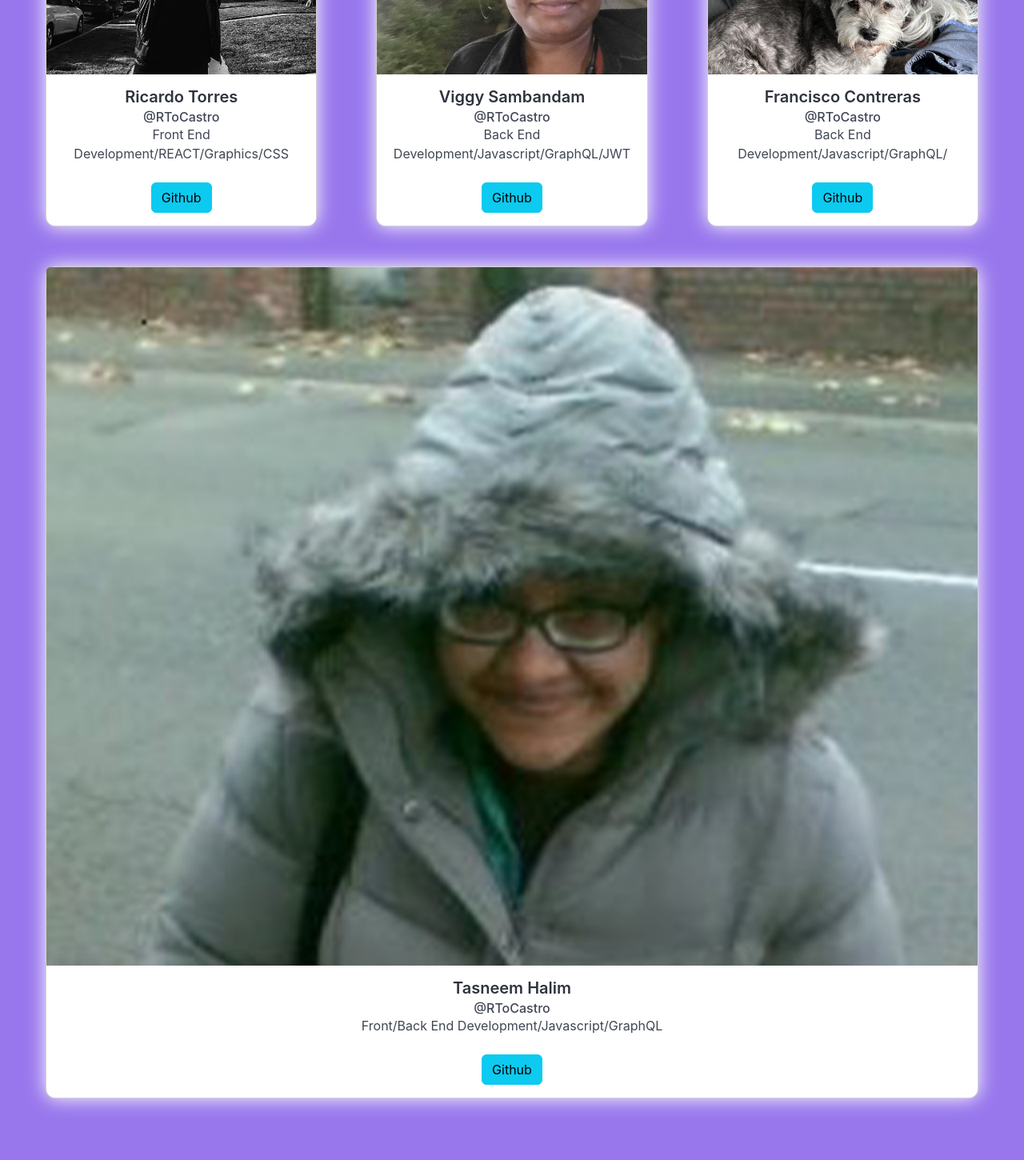
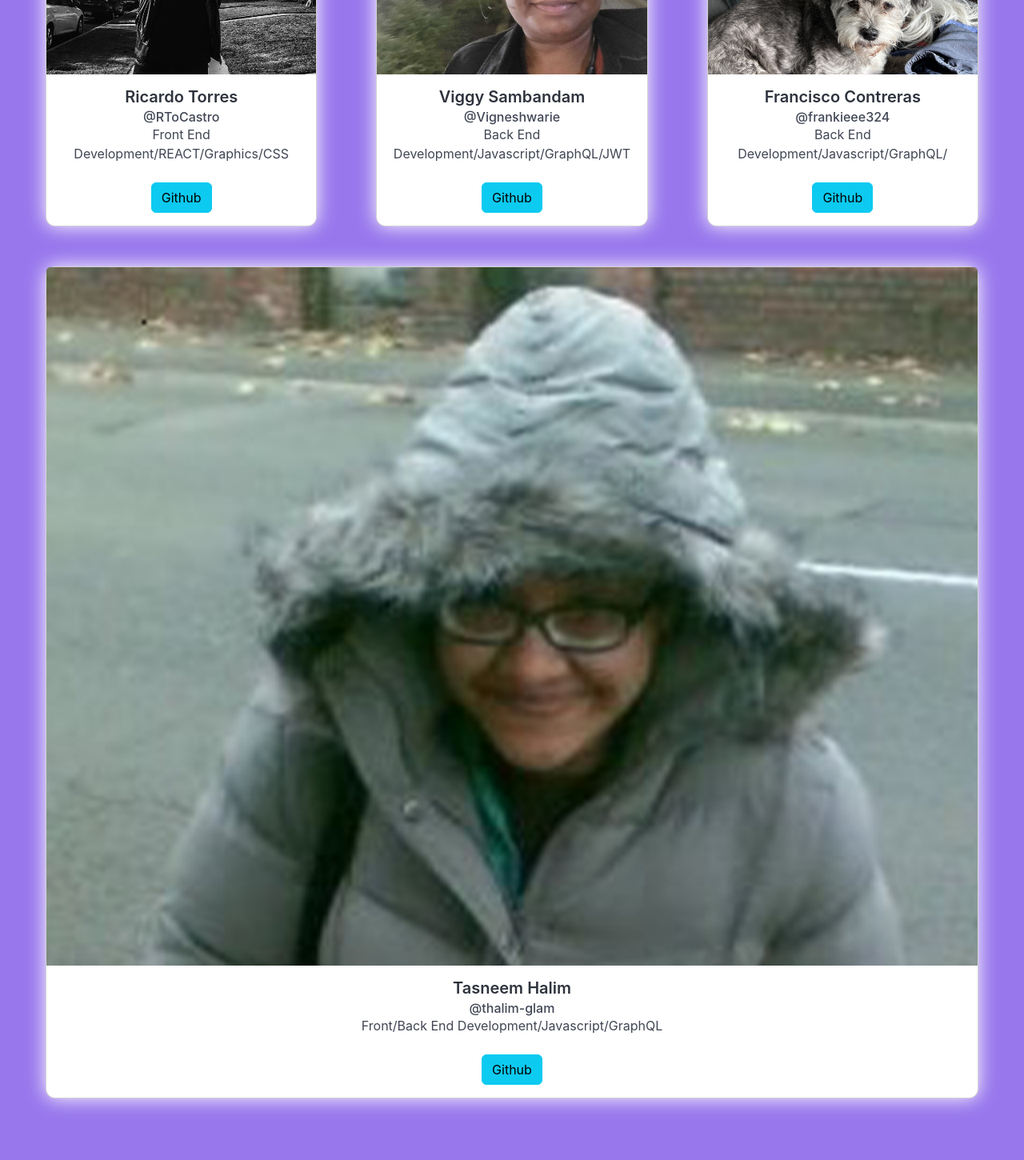
Before and after one commit to Vigneshwarie/munchMonitorPro, a React (Vite) app in the folder client/: page /devs in a window 1280 px wide. Shown: the part 691-2141 px from the top of the page at 80% size. Built offline with nearby package versions, Linux system fonts and the light colour scheme.

Commit message:
corrected usernames for devs

```diff
--- a/client/src/pages/Devs.jsx
+++ b/client/src/pages/Devs.jsx
@@ -43,7 +43,7 @@ export default function Devs() {
                         <Card.Img variant="top" src={devVIGGY} />
                         <Card.Body>
                             <Card.Title><strong>Viggy Sambandam</strong></Card.Title>
-                            <Card.Subtitle>@RToCastro</Card.Subtitle>
+                            <Card.Subtitle>@Vigneshwarie</Card.Subtitle>
                             <Card.Text>
                                 Back End Development/Javascript/GraphQL/JWT
                             </Card.Text>
@@ -61,7 +61,7 @@ export default function Devs() {
                         <Card.Img variant="top" src={devFRANK} />
                         <Card.Body>
                             <Card.Title><strong>Francisco Contreras</strong></Card.Title>
-                            <Card.Subtitle>@RToCastro</Card.Subtitle>
+                            <Card.Subtitle>@frankieee324</Card.Subtitle>
                             <Card.Text>
                                 Back End Development/Javascript/GraphQL/
                             </Card.Text>
@@ -79,7 +79,7 @@ export default function Devs() {
                         <Card.Img variant="top" src={devTASNEEM} />
                         <Card.Body>
                             <Card.Title><strong>Tasneem Halim</strong></Card.Title>
-                            <Card.Subtitle>@RToCastro</Card.Subtitle>
+                            <Card.Subtitle>@thalim-glam</Card.Subtitle>
                             <Card.Text>
                                 Front/Back End Development/Javascript/GraphQL
                             </Card.Text>
```
